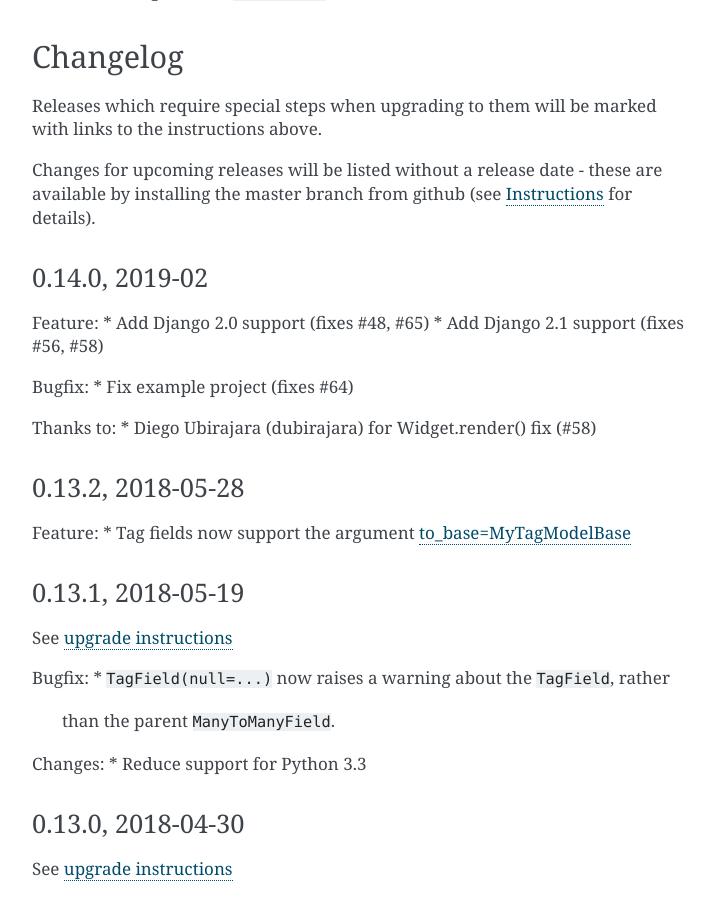
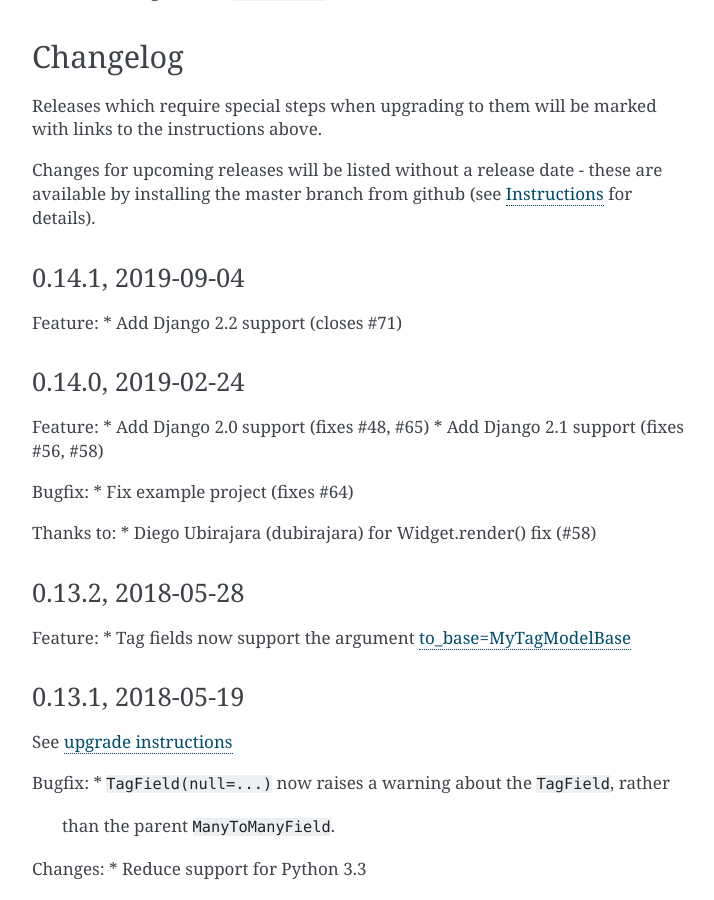
Before and after one commit to radiac/django-tagulous, a Sphinx documentation site: the page built from docs/upgrading.rst, in a window 1280 px wide and 900 px high, scrolled down 5181 px. Shown: the whole window, without its empty margins (388-1102 px from the left). Built offline with Sphinx 7.4.7, drawn with Linux system fonts in a browser that asks for light colours; some of the changed text lies outside the part shown.

Commit message:
Increase version number

```diff
--- a/README.rst
+++ b/README.rst
@@ -25,7 +25,7 @@
 * Supports trees of nested tags, for detailed categorisation
 * Admin support for managing tags and tagged models
 
-Version 0.14.0; supports Django 1.4.2 to 2.1, on Python 2.7 and 3.2 to 3.7.
+Version 0.14.1; supports Django 1.4.2 to 2.2, on Python 2.7 and 3.2 to 3.7.
 
 See the `Documentation <http://radiac.net/projects/django-tagulous/documentation/>`_
 for details of how Tagulous works; in particular:
--- a/docs/index.rst
+++ b/docs/index.rst
@@ -7,7 +7,7 @@
 tagging syntactic sugar, and a full set of extra
 :doc:`features <introduction>`.
 
-Version 0.14.0
+Version 0.14.1
 
 
 .. seealso::
--- a/docs/upgrading.rst
+++ b/docs/upgrading.rst
@@ -272,7 +272,14 @@
 :ref:`installation_instructions` for details).
 
 
-0.14.0, 2019-02
+0.14.1, 2019-09-04
+------------------
+
+Feature:
+* Add Django 2.2 support (closes #71)
+
+
+0.14.0, 2019-02-24
 ------------------
 
 Feature:
--- a/tagulous/__init__.py
+++ b/tagulous/__init__.py
@@ -5,7 +5,7 @@
 from __future__ import unicode_literals
 
 
-__version__ = "0.14.0"
+__version__ = "0.14.1"
 __license__ = "BSD"
 __author__ = "Richard Terry"
 __credits__ = [
```
Also changed, not shown: setup.py (+6 -1 lines), 1 other file.
